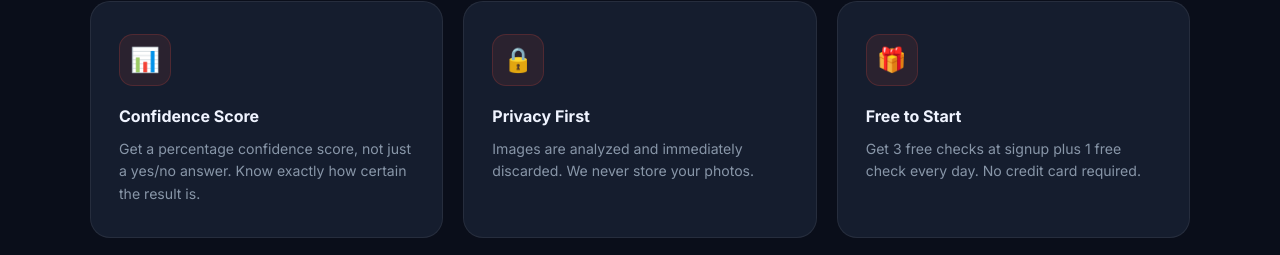
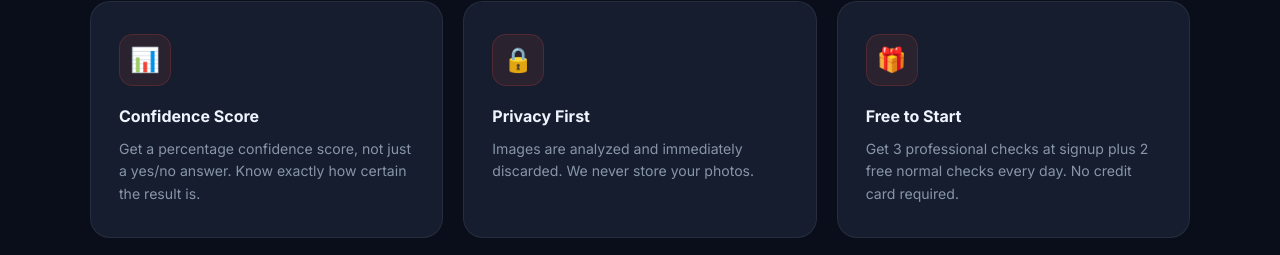
Before and after one commit to factpix-ai/factpix-website, a plain HTML site: page index.html in a window 1280 px wide. Shown: the part 1965-2220 px from the top of the page. Drawn offline with Linux system fonts and the light colour scheme.

Commit message:
Fix FAQ and features: 3 pro checks + 2 daily normal checks (not 1)

```diff
--- a/index.html
+++ b/index.html
@@ -677,7 +677,7 @@
         f3_title: "Arabic & English", f3_desc: "Fully bilingual bot that automatically detects your language and responds accordingly.",
         f4_title: "Confidence Score", f4_desc: "Get a percentage confidence score, not just a yes/no answer. Know exactly how certain the result is.",
         f5_title: "Privacy First", f5_desc: "Images are analyzed and immediately discarded. We never store your photos.",
-        f6_title: "Free to Start", f6_desc: "Get 3 free checks at signup plus 1 free check every day. No credit card required.",
+        f6_title: "Free to Start", f6_desc: "Get 3 professional checks at signup plus 2 free normal checks every day. No credit card required.",
         price_tag: "PRICING", price_title: "Simple, Transparent Pricing",
         price_sub: "Start free. Upgrade when you need more.",
         plan_free_name: "Free", plan_free_desc: "3 pro checks at signup + 2 daily",
@@ -708,7 +708,7 @@
         footer_copy: "© 2025 FactPix. All rights reserved.",
         footer_made: "Made with ❤️ for truth seekers",
         faqs: [
-          { q: "Is FactPix free to use?", a: "Yes! You get 3 free checks when you sign up, plus 1 free check every day. No credit card required." },
+          { q: "Is FactPix free to use?", a: "Yes! You get 3 professional checks when you sign up, plus 2 free normal checks every day (renew daily). No credit card required." },
           { q: "How accurate is the detection?", a: "FactPix uses advanced AI models with over 99% accuracy on standard AI-generated images. Results include a confidence score so you always know how certain the analysis is." },
           { q: "Do you store my images?", a: "No. Your privacy is our top priority. Images are analyzed in real-time and immediately discarded. We never store, share, or use your photos." },
           { q: "What types of images can I check?", a: "You can check any JPEG or PNG image. FactPix works best on portrait photos, landscapes, and social media images." },
@@ -737,7 +737,7 @@
         f3_title: "عربي وإنجليزي", f3_desc: "بوت ثنائي اللغة بالكامل يكتشف لغتك تلقائياً ويرد وفقاً لذلك.",
         f4_title: "نسبة الثقة", f4_desc: "احصل على نسبة ثقة مئوية، وليس فقط إجابة نعم/لا. اعرف بالضبط مدى يقين النتيجة.",
         f5_title: "الخصوصية أولاً", f5_desc: "يتم تحليل الصور وحذفها فوراً. نحن لا نخزن صورك أبداً.",
-        f6_title: "مجاني للبدء", f6_desc: "احصل على 3 فحوصات مجانية عند التسجيل بالإضافة إلى فحص مجاني يومياً. لا حاجة لبطاقة ائتمانية.",
+        f6_title: "مجاني للبدء", f6_desc: "احصل على 3 فحوصات احترافية عند التسجيل بالإضافة إلى فحصين عاديين مجانيين كل يوم (يتجددان يومياً). لا حاجة لبطاقة ائتمانية.",
         price_tag: "الأسعار", price_title: "أسعار بسيطة وشفافة",
         price_sub: "ابدأ مجاناً. قم بالترقية عندما تحتاج المزيد.",
         plan_free_name: "مجاني", plan_free_desc: "3 فحوصات احترافية عند التسجيل + 2 يومياً",
@@ -768,7 +768,7 @@
         footer_copy: "© 2025 FactPix. جميع الحقوق محفوظة.",
         footer_made: "صُنع بـ ❤️ لمحبي الحقيقة",
         faqs: [
-          { q: "هل FactPix مجاني؟", a: "نعم! تحصل على 3 فحوصات مجانية عند التسجيل، بالإضافة إلى فحص مجاني واحد كل يوم. لا حاجة لبطاقة ائتمانية." },
+          { q: "هل FactPix مجاني؟", a: "نعم! تحصل على 3 فحوصات احترافية عند التسجيل، بالإضافة إلى فحصين عاديين مجانيين كل يوم (يتجددان يومياً). لا حاجة لبطاقة ائتمانية." },
           { q: "ما مدى دقة الكشف؟", a: "يستخدم FactPix نماذج ذكاء اصطناعي متقدمة بدقة تتجاوز 99% على الصور المولدة بالذكاء الاصطناعي. تتضمن النتائج نسبة ثقة حتى تعرف دائماً مدى يقين التحليل." },
           { q: "هل تخزنون صوري؟", a: "لا. خصوصيتك هي أولويتنا القصوى. يتم تحليل الصور في الوقت الفعلي وحذفها فوراً. نحن لا نخزن صورك أو نشاركها أو نستخدمها أبداً." },
           { q: "ما أنواع الصور التي يمكنني فحصها؟", a: "يمكنك فحص أي صورة JPEG أو PNG. يعمل FactPix بشكل أفضل على صور البورتريه والمناظر الطبيعية وصور وسائل التواصل الاجتماعي." },
```
